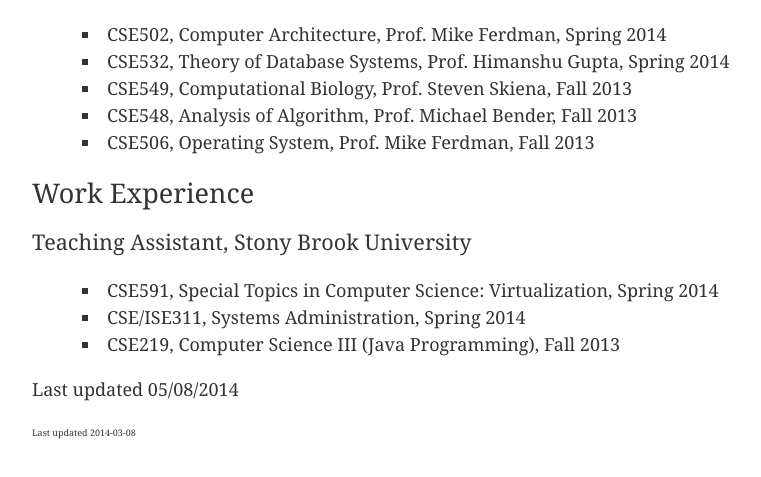
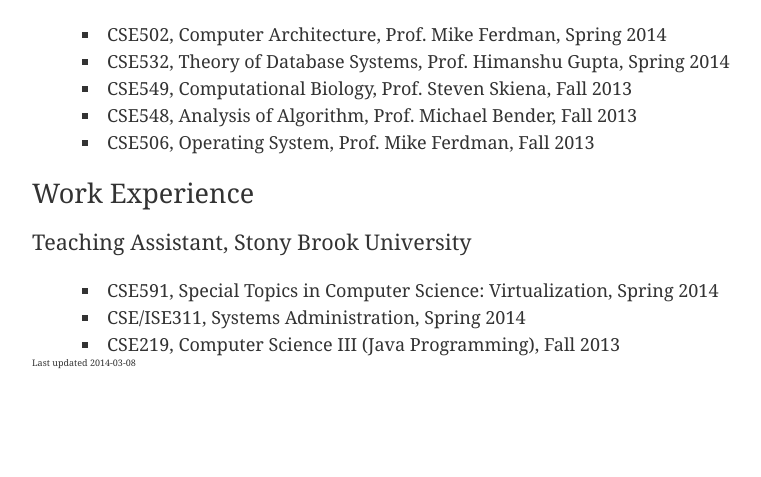
Before and after one commit to zhtlancer/sbuweb, a plain HTML site: page index.html in a window 1280 px wide. Shown: the part 149-626 px from the top of the page, without its empty margins (208-969 px from the left). Drawn offline with Linux system fonts and the light colour scheme.

Commit message:
Updated index.

```diff
--- a/index.html
+++ b/index.html
@@ -23,6 +23,4 @@
 <li>CSE/ISE311, Systems Administration, Spring 2014</li>
 <li>CSE219, Computer Science III (Java Programming), Fall 2013</li>
 </ul>
-
-<p><footnote>Last updated 05/08/2014</footnote></p>
 <date>Last updated 2014-03-08</data>
```
